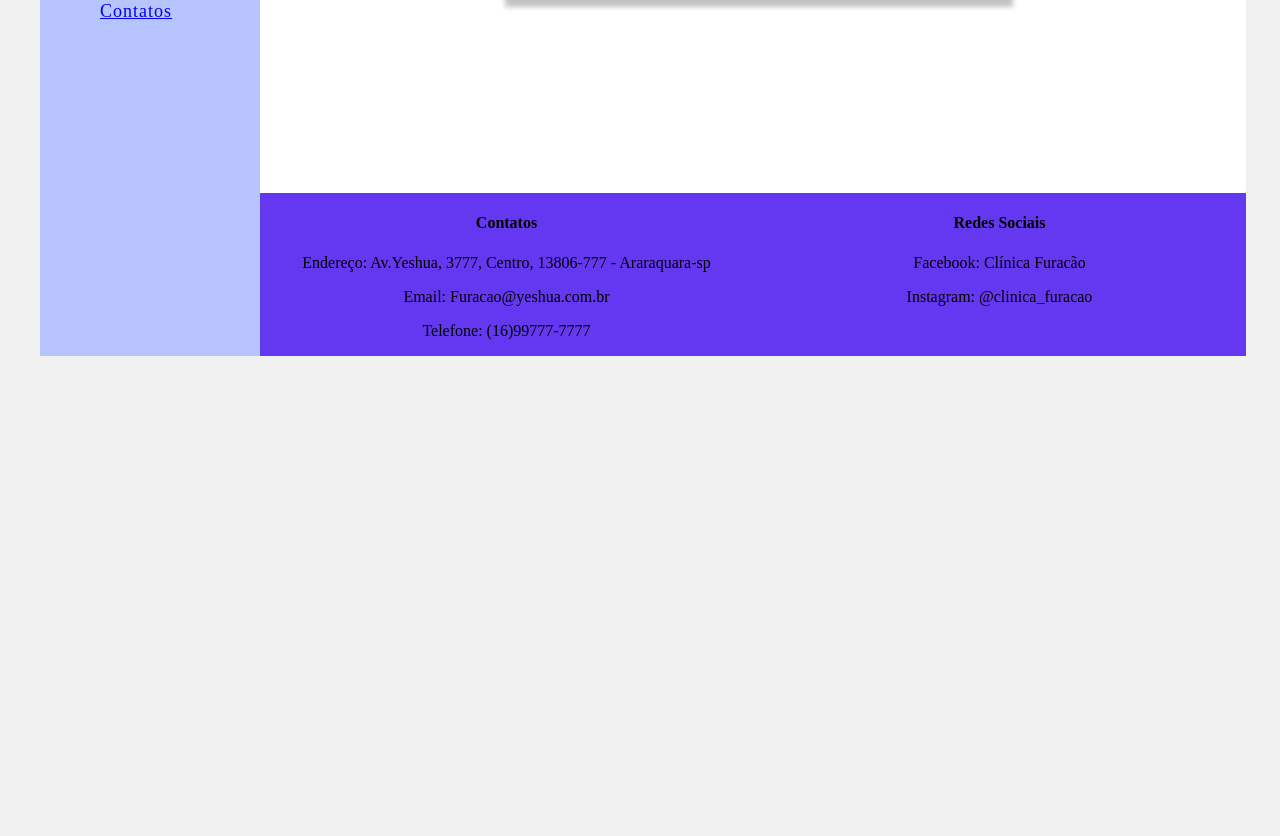
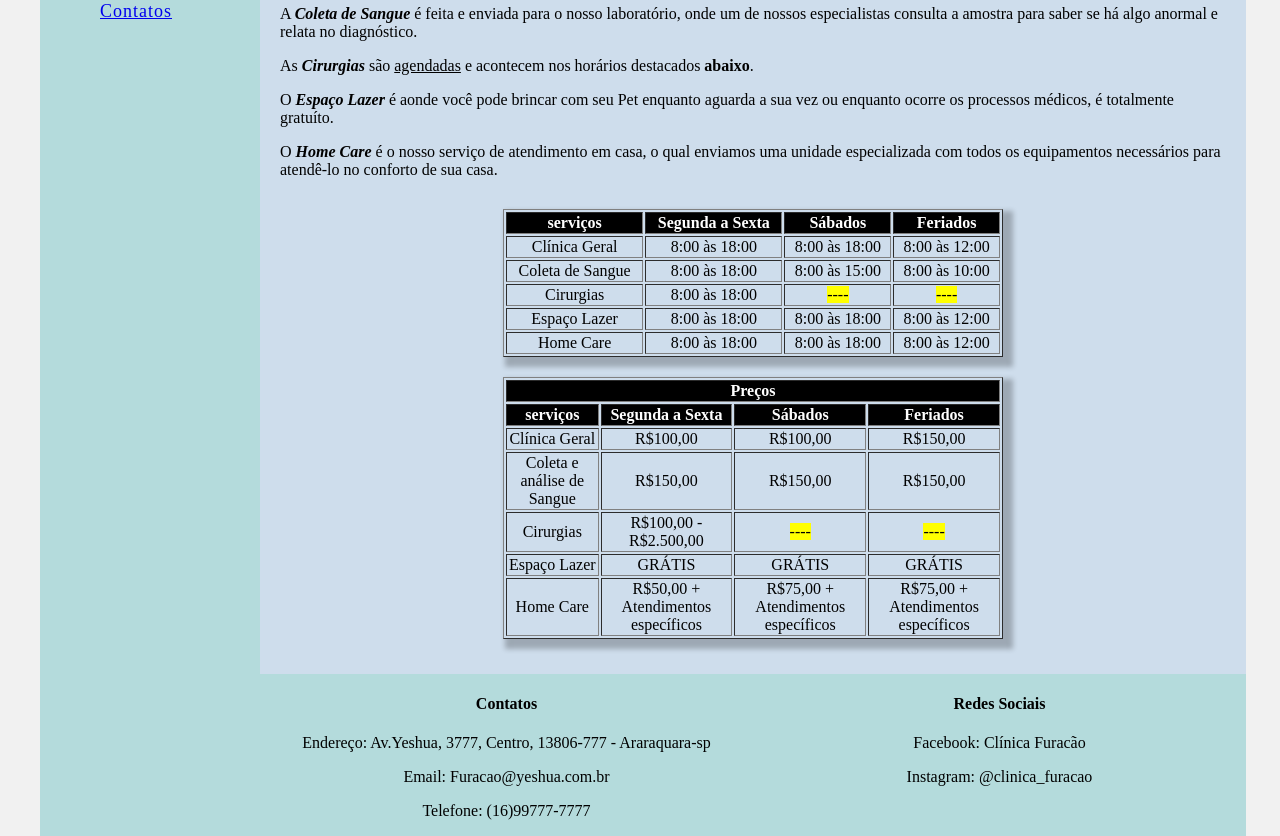
Before and after one commit to JP-Dolce/Cl-nica-Veterin-ria, a plain HTML site: page opening-hours.html in a window 1280 px wide. Shown: the part 306-1142 px from the top of the page. Before the commit the page ends 800 px from the top, so only its background shows below. Drawn offline with Linux system fonts and the light colour scheme.

Commit message:
feat:edit-finals

```diff
--- a/base.css
+++ b/base.css
@@ -27,7 +27,7 @@ body {
 }
 .menu {
     width: 15%;
-    background-color: #B6C4FF;
+    background-color: rgb(180 219 220);
     padding: 10px 20px 0px;
 }
 .dog-men {
@@ -54,7 +54,19 @@ table {
     -moz-box-shadow: 6px 6px 5px 4px rgba(0,0,0,0.24);
 }
 
+.hours {
+    margin-top: 30px;
+}
+.price {
+    margin-top: 20px;
+    margin-bottom: 15px;
+}
+
 .hours th {
+    background-color: black;
+    color: white;
+}
+.price th {
     background-color: black;
     color: white;
 }
@@ -63,8 +75,16 @@ table {
     text-align: center;
 
 }
+.price tr td {
+    text-align: center;
+
+}
 
 .hours tr:hover td {
+    background-color: lightgrey;
+    cursor: pointer;
+}
+.price tr:hover td {
     background-color: lightgrey;
     cursor: pointer;
 }
@@ -78,7 +98,7 @@ table {
     text-transform:capitalize;
 }
 .header {
-    background-color: rgb(255, 255, 255);
+    background-color: rgb(206 221 236);
     min-height: 150px;
 
 }
@@ -86,10 +106,19 @@ table {
     background-color: white;
     min-height: 300px;
     padding: 20px;
+    background-color: rgb(206 221 236);
+}
 
+.content hr {
+    margin: 10px;
 }
+
+.content h1 {
+    text-align: center;
+}
+
 .footer {
-    background-color: rgb(99, 56, 240);
+    background-color: rgb(180 219 220);
     min-height: 150px;
     grid-column: span 2;
     display: grid;
@@ -98,7 +127,7 @@ table {
 }
 
 .content-contacts {
-    background-color: white;
+    background-color: rgb(206 221 236);
     min-height: 300px;
     padding: 20px;
     grid-column: span 2;
@@ -106,6 +135,7 @@ table {
     grid-auto-rows: auto;
     grid-auto-columns: auto;
     text-align: center;
+
 }
 
 .contacts-p {
@@ -134,8 +164,16 @@ table {
     margin: 200px;
     margin-top: 10px;
     margin-bottom: 80px;
+    border-radius: 20px;
 }
 .form label {
     display: flex;
     padding-bottom: 10px;
+
 }
+
+.form input {
+    border-radius: 10px;
+    border-width: 0.5px;
+    margin-bottom: 5px;
+}
--- a/opening-hours.html
+++ b/opening-hours.html
@@ -29,6 +29,13 @@
             </div>
 
             <div class="content">
+                <h1>serviços</h1>
+                <P> A <strong><i>Clínica Geral</i></strong> é aonde seu Pet será atendido por um dos nossos veterinários para a primeira averiguação do que está ocorrendo, é aonde tiramos as primeiras informações para dar sequência a um tratamento mais específico.</P>
+                <p> A <strong><i>Coleta de Sangue</i></strong> é feita e enviada para o nosso laboratório, onde um de nossos especialistas consulta a amostra para saber se há algo anormal e relata no diagnóstico.</p>
+                <p> As <strong><i>Cirurgias</i></strong> são <u>agendadas</u> e acontecem nos horários destacados <strong>abaixo</strong>.</p>
+                <p> O <strong><i>Espaço Lazer</i></strong> é aonde você pode brincar com seu Pet enquanto aguarda a sua vez ou enquanto ocorre os processos médicos, é totalmente gratuíto.</p>
+                <p> O <strong><i>Home Care</i></strong> é o nosso serviço de atendimento em casa, o qual enviamos uma unidade especializada com todos os equipamentos necessários para atendê-lo no conforto de sua casa.</p>
+
                 <table class="hours" border="1" width="500" align="center">
                     <tr>
                         <th>serviços</th>
@@ -60,6 +67,55 @@
                         <td>8:00 às 18:00</td>
                         <td>8:00 às 12:00</td>
                     </tr>
+                    <tr>
+                        <td>Home Care</td>
+                        <td>8:00 às 18:00</td>
+                        <td>8:00 às 18:00</td>
+                        <td>8:00 às 12:00</td>
+                    </tr>
+                </table>
+                <table class="price" border="1" width="500" align="center">
+                    <thead>
+                    <tr>
+                        <th colspan="4">Preços</th>
+                    </tr>
+                </thead>
+                    <tr>
+                        <th>serviços</th>
+                        <th>Segunda a Sexta</th>
+                        <th>Sábados</th>
+                        <th>Feriados</th>
+                    </tr>
+                    <tr>
+                        <td>Clínica Geral</td>
+                        <td>R$100,00</td>
+                        <td>R$100,00</td>
+                        <td>R$150,00</td>
+                    </tr>
+                    <tr>
+                        <td>Coleta e análise de Sangue</td>
+                        <td>R$150,00</td>
+                        <td>R$150,00</td>
+                        <td>R$150,00</td>
+                    </tr>
+                    <tr>
+                        <td>Cirurgias</td>
+                        <td>R$100,00 - R$2.500,00</td>
+                        <td><mark>----</mark></td>
+                        <td><mark>----</mark></td>
+                    </tr>
+                    <tr>
+                        <td>Espaço Lazer</td>
+                        <td>GRÁTIS</td>
+                        <td>GRÁTIS</td>
+                        <td>GRÁTIS</td>
+                    </tr>
+                    <tr>
+                        <td>Home Care</td>
+                        <td>R$50,00 + Atendimentos específicos</td>
+                        <td>R$75,00 + Atendimentos específicos</td>
+                        <td>R$75,00 + Atendimentos específicos</td>
+                    </tr>
                 </table>
             </div>
 
```
Also changed, not shown: about.html (+7 -6 lines), contacts.html (+3 -1 lines), index.html (+7 -5 lines), about-img.png (added), logo.png.
